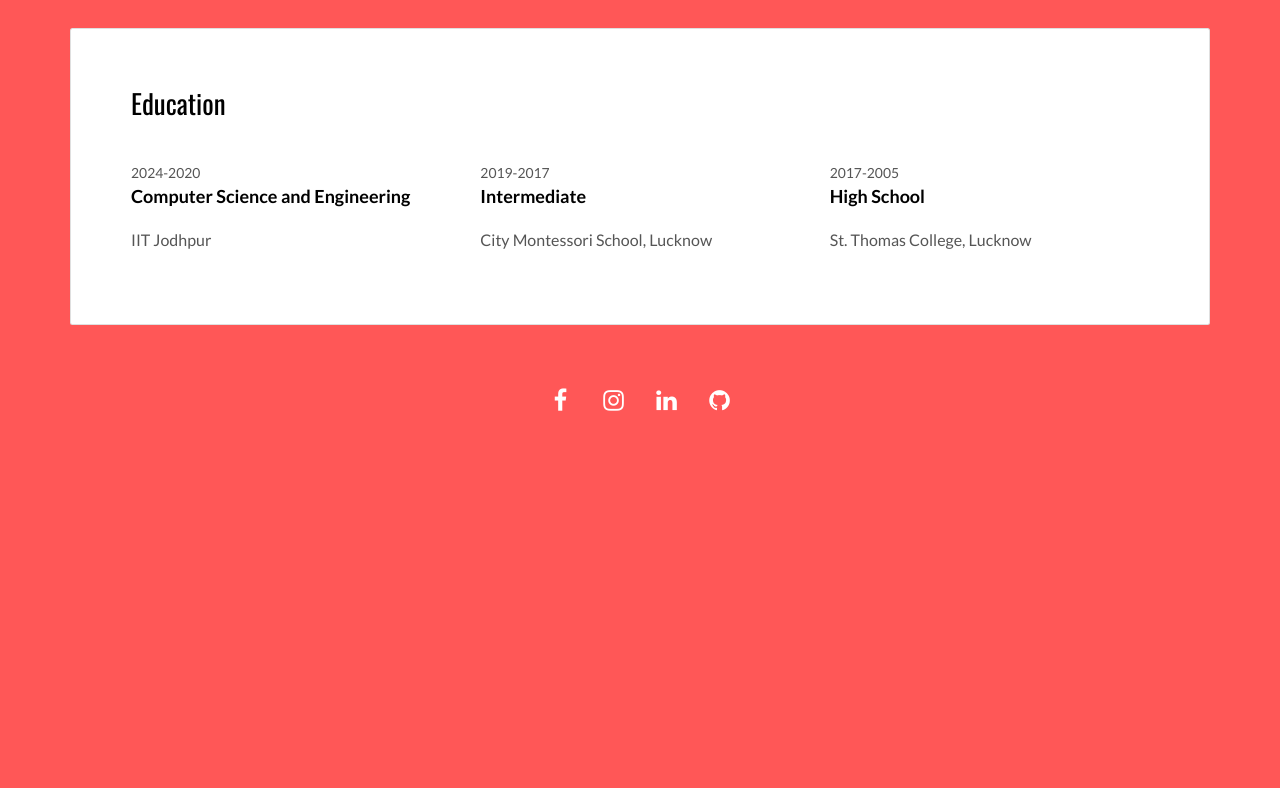
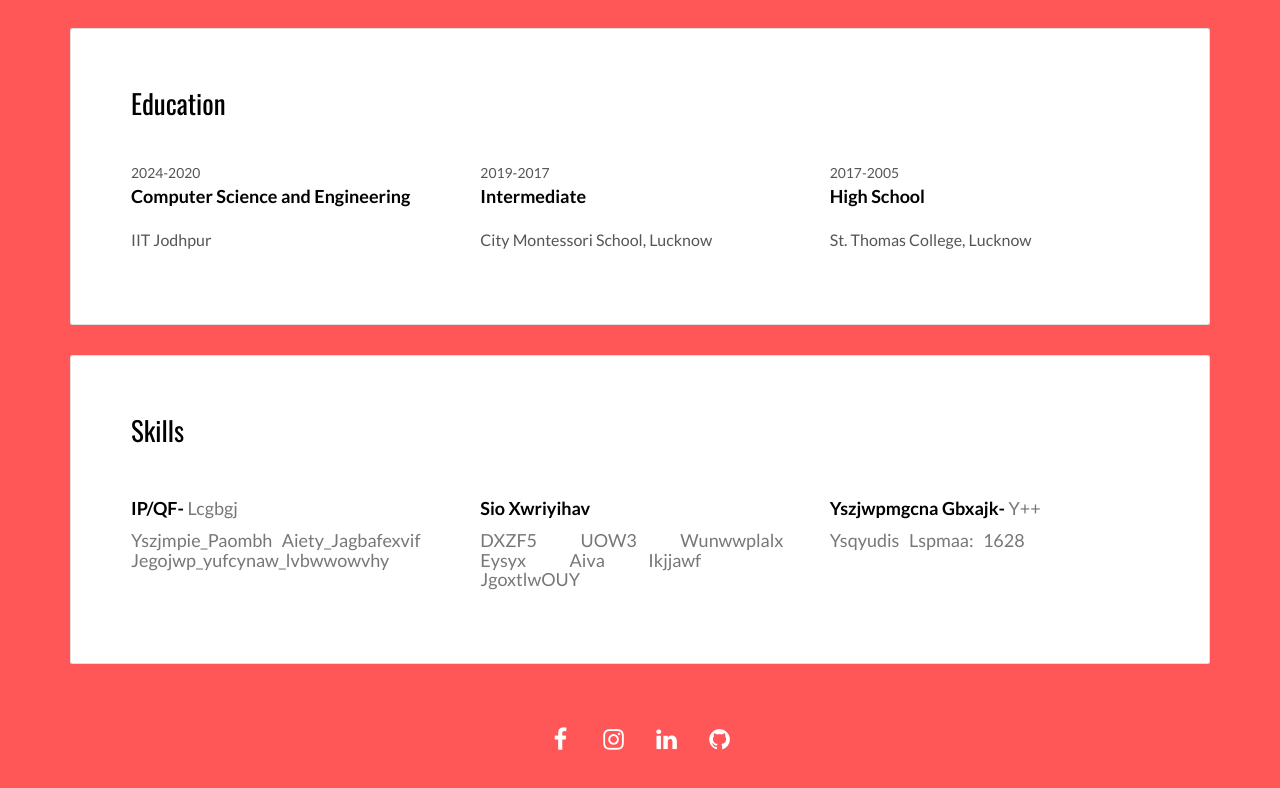
Before and after one commit to ceyxasm/ceyxasm, a plain HTML site: page index.html in a window 1280 px wide. Shown: the part 1306-2094 px from the top of the page. Before the commit the page ends 1774 px from the top, so only its background shows below. Drawn offline with nearby package versions, Linux system fonts and the light colour scheme.

Commit message:
revamp 1.2

```diff
--- a/index.html
+++ b/index.html
@@ -157,16 +157,16 @@
         </div> <!--education-->
 
 
-        <!---skills----------<div class="card">
+        <div class="card">
           <div class="card-block">
             <h2>Skills</h2>
             <div class="row">
 
               <div class="col-md-4">
                 <div class="language-experience">
-                  <h3 class="h5">ML/DL-<small>   Python</small></h3>
+                  <h3 class="h5">IP/QF-<small>   Lcgbgj</small></h3>
                   <h3 class="h5" style="word-spacing: 6px;">
-                    <small>Computer_Vision Image_Recognition Natural_language_processing</small>
+                    <small>Yszjmpie_Paombh Aiety_Jagbafexvif Jegojwp_yufcynaw_lvbwwowvhy</small>
                   </h3>
                 </div>
               </div>
@@ -174,18 +174,18 @@
 
               <div class="col-md-4">
                 <div class="language-experience">
-                  <h3 class="h5">Web Developer  </h3>
+                  <h3 class="h5">Sio Xwriyihav  </h3>
                   <h3 class="h5" style="word-spacing: 40px;">
-                    <small>HTML5   CSS3  Javascript  React  Node Express   PostgreSQL</small>
+                    <small>DXZF5   UOW3  Wunwwplalx  Eysyx  Aiva Ikjjawf   JgoxtlwOUY</small>
                   </h3>
                 </div>
               </div>
 
               <div class="col-md-4">
                 <div class="language-experience">
-                  <h3 class="h5">Competitive Coding-<small>   C++</small></h3>
+                  <h3 class="h5">Yszjwpmgcna Gbxajk-<small>   Y++</small></h3>
                   <h3 class="h5" style="word-spacing: 6px;">
-                    <small>Codechef Rating: 1628</small>
+                    <small>Ysqyudis Lspmaa: 1628</small>
                   </h3>
                 </div>
               </div>
@@ -193,7 +193,7 @@
 
             </div>
           </div>
-        </div> --->
+        </div>
 
 
 
```
